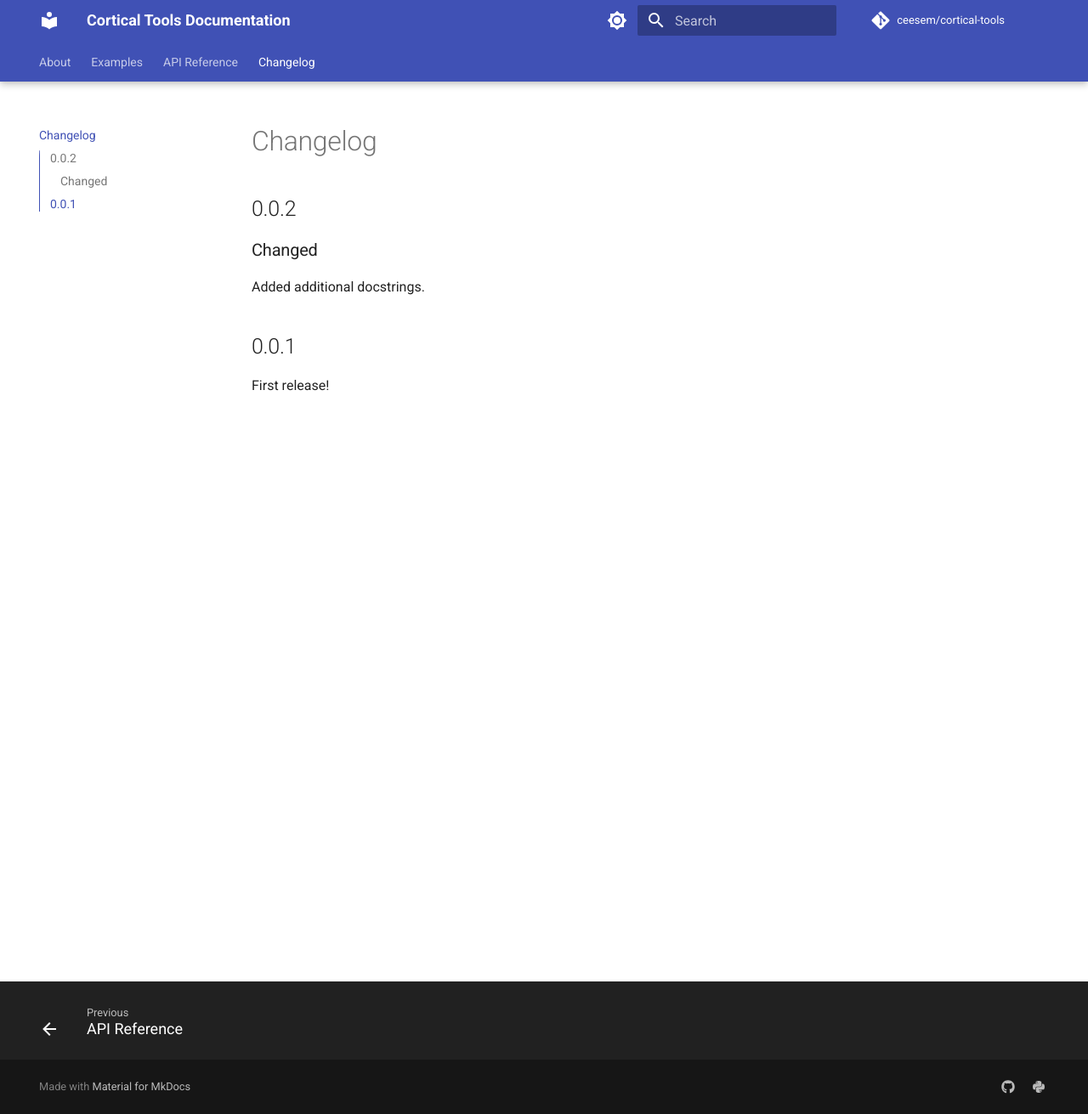
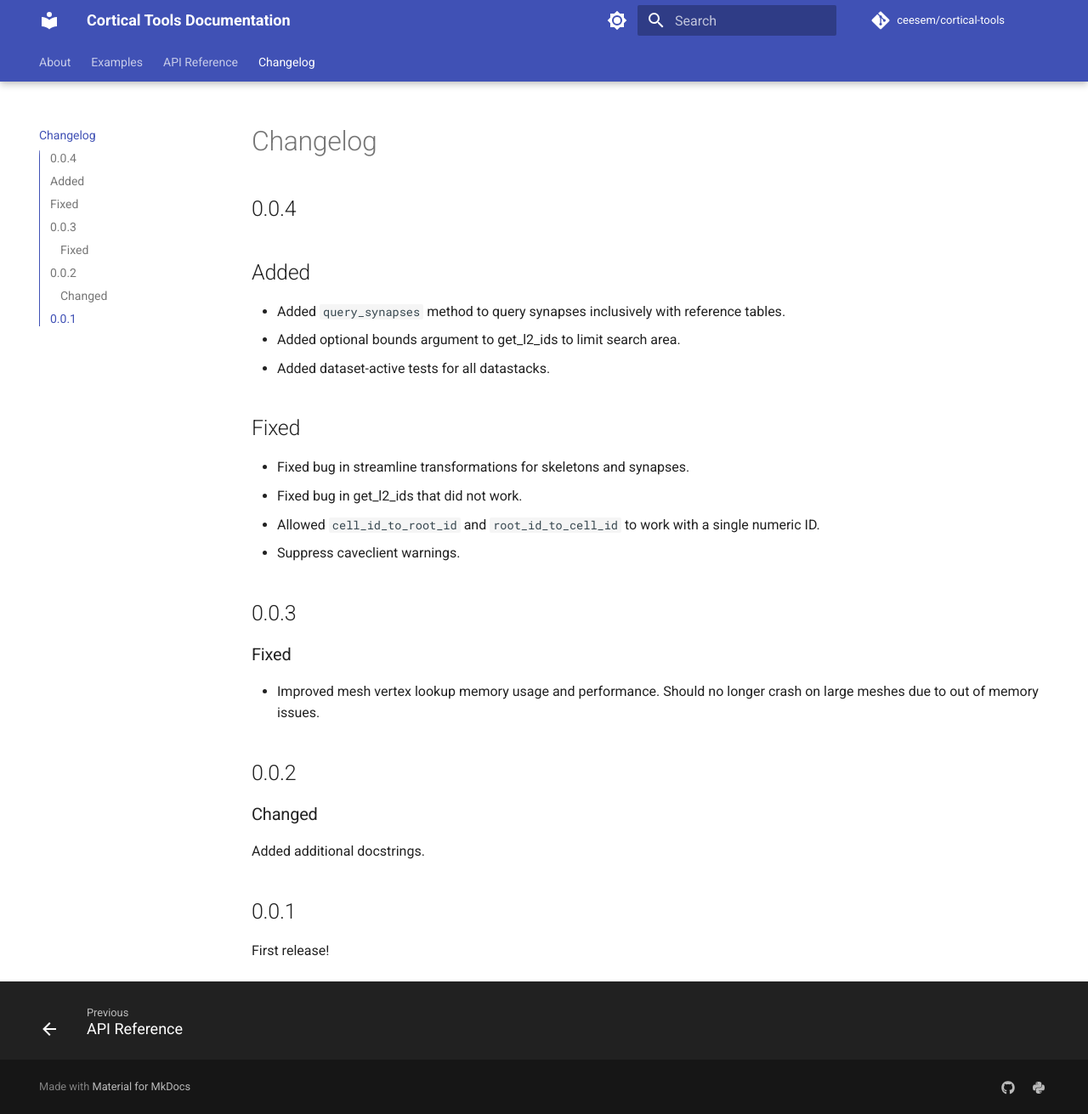
Before and after one commit to ceesem/cortical-tools, an MkDocs documentation site: the page built from docs/changelog.md, in a window 1280 px wide and 1311 px high. Shown: the whole window at 85% size. Built offline with MkDocs 1.6.1 and Material for MkDocs 9.7.7, drawn with Linux system fonts in a browser that asks for light colours; comment, search, counter and statistics services are not loaded.

Commit message:
Update changelog

```diff
--- a/docs/changelog.md
+++ b/docs/changelog.md
@@ -1,4 +1,25 @@
 # Changelog
+
+## 0.0.4
+
+## Added
+
+* Added `query_synapses` method to query synapses inclusively with reference tables.
+* Added optional bounds argument to get_l2_ids to limit search area.
+* Added dataset-active tests for all datastacks.
+
+## Fixed
+
+* Fixed bug in streamline transformations for skeletons and synapses.
+* Fixed bug in get_l2_ids that did not work.
+* Allowed `cell_id_to_root_id` and `root_id_to_cell_id` to work with a single numeric ID.
+* Suppress caveclient warnings.
+
+## 0.0.3
+
+### Fixed
+
+* Improved mesh vertex lookup memory usage and performance. Should no longer crash on large meshes due to out of memory issues.
 
 ## 0.0.2
 
```
